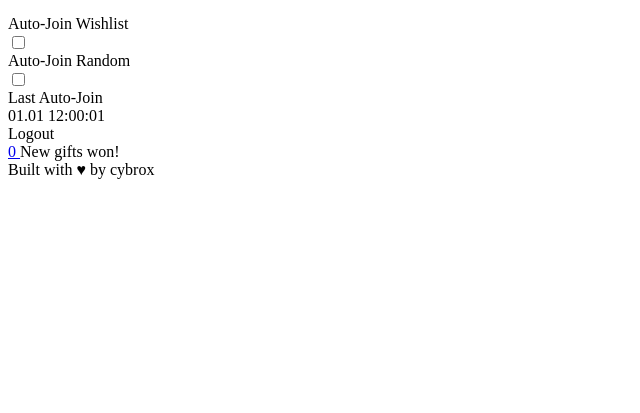
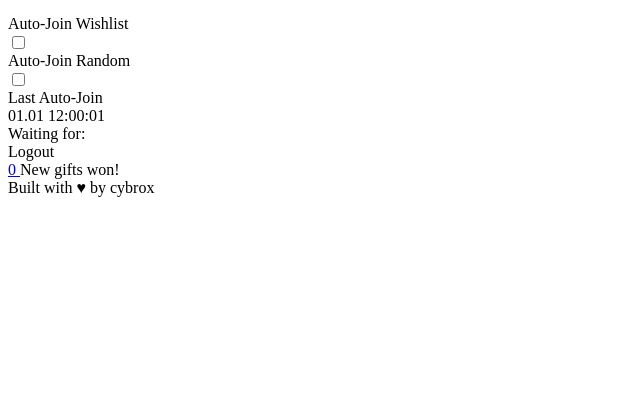
Before and after one commit to cybrox/giftfox, a PHP site: template app/views/fox.php in a window 1280 px wide. Shown: the part 387-800 px from the top of the page, without its empty margins (0-640 px from the left). Run offline with PHP 8.4, Linux system fonts and the light colour scheme; the template is opened without the code that fills it, so the values that code supplies are empty.

Commit message:
Re-add waiting for

```diff
--- a/app/views/fox.php
+++ b/app/views/fox.php
@@ -88,13 +88,11 @@
                 <?php echo date("d.m h:i:s", Registry::get('lastjoin')); ?>
             </span></div>
         </div>
-        <!--
-            <div class="row justify fox-waiting">
-                <div class="col-xs-12">
-                    Waiting for: <?php __('userjoin'); ?>
-                </div>
+        <div class="row justify fox-waiting">
+            <div class="col-xs-12">
+                Waiting for: <?php __('userjoin'); ?>
             </div>
-        -->
+        </div>
     </div>
 
     <div class="fox-footer">
--- a/public/stylesheets/application.css
+++ b/public/stylesheets/application.css
@@ -161,6 +161,8 @@ header {
 
         .fox-waiting {
             padding-top: 15px;
+            font-family: Tahoma, Arial;
+            font-size: 0.7em;
         }
 
     .fox-footer {
```
